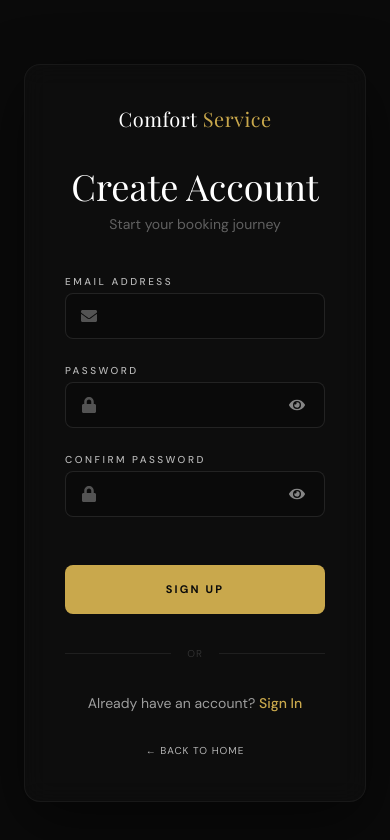
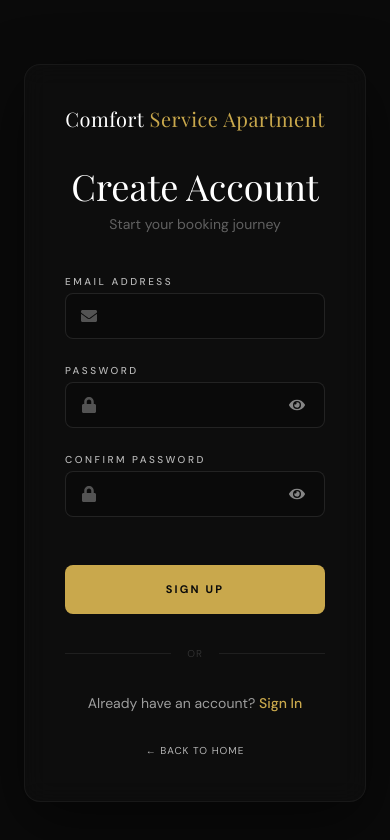
Before and after one commit to emee144/comfort, a Next.js app: page /signup in a window 390 px wide. Shown: the top 840 px of the page. Built offline with nearby package versions, Linux system fonts and the light colour scheme; a web font is replaced by a local one.

Commit message:
new changes

```diff
--- a/src/app/booking/page.js
+++ b/src/app/booking/page.js
@@ -53,7 +53,7 @@ function Receipt({ booking, onClose }) {
     win.document.write(`
       <html>
         <head>
-          <title>Booking Receipt — Comfort Serene Apartment</title>
+          <title>Booking Receipt — Comfort Service Apartment</title>
           <style>
             @import url('https://fonts.googleapis.com/css2?family=Playfair+Display:wght@400;600&family=Lato:wght@300;400&display=swap');
             * { box-sizing: border-box; margin: 0; padding: 0; }
@@ -88,7 +88,7 @@ function Receipt({ booking, onClose }) {
           <div className="receipt">
             <div className="text-center border-b border-[#C9A84C]/40 pb-6 mb-8">
               <div className="font-playfair text-2xl font-semibold">
-                Comfort <span style={{ color: "#C9A84C" }}>Serene Apartment</span>
+                Comfort <span style={{ color: "#C9A84C" }}>Service Apartment</span>
               </div>
               <div className="text-[10px] tracking-[0.25em] uppercase text-white/40 mt-2">Official Booking Receipt</div>
               <div className="mt-3">
@@ -140,7 +140,7 @@ function Receipt({ booking, onClose }) {
             </div>
 
             <div className="text-center text-[10px] text-white/20 mt-6 border-t border-white/5 pt-4">
-              Receipt generated on {new Date().toLocaleString()} · Comfort Serene Apartment
+              Receipt generated on {new Date().toLocaleString()} · Comfort Service Apartment
             </div>
           </div>
         </div>
@@ -334,7 +334,7 @@ function BookingForm({ onBooked, allBookings }) {
             <div className="space-y-3">
               {[
                 ["Bank",           "First Bank"],
-                ["Account Name",   "Comfort Serene Apartment"],
+                ["Account Name",   "Comfort Service Apartment"],
                 ["Account Number", "5326761655"],
                 ["Amount",         `₦${amount.toLocaleString()}`],
               ].map(([l, v]) => (
@@ -432,7 +432,7 @@ export default function DashboardPage() {
         <div className="flex items-center gap-3">
           {["bookings", "new"].map((t) => (
             <button key={t} onClick={() => setActiveTab(t)}
-              className={`text-[10px] tracking-widest uppercase px-4 py-2 rounded-lg transition-colors
+              className={`text-[10px] tracking-widest uppercase px-4 py-2 rounded-lg transition-colors cursor-pointer
                 ${activeTab === t
                   ? "bg-[#C9A84C]/15 text-[#C9A84C] border border-[#C9A84C]/30"
                   : "text-white/50 hover:text-white border border-transparent hover:border-white/10"}`}>
@@ -445,7 +445,7 @@ export default function DashboardPage() {
           <button
             onClick={handleLogout}
             disabled={loggingOut}
-            className="flex items-center gap-2 text-[10px] tracking-widest uppercase px-4 py-2 rounded-lg border border-white/20 text-white hover:bg-white/5 hover:border-white/40 disabled:opacity-50 transition-all duration-200 font-medium">
+            className="flex items-center gap-2 text-[10px] tracking-widest uppercase px-4 py-2 rounded-lg border border-white/20 text-white hover:bg-white/5 hover:border-white/40 disabled:opacity-50 transition-all duration-200 font-medium cursor-pointer">
             {loggingOut ? (
               <>
                 <span className="w-3 h-3 border border-white/40 border-t-white rounded-full animate-spin" />
--- a/src/app/layout.js
+++ b/src/app/layout.js
@@ -12,7 +12,7 @@ const dmSans = DM_Sans({
 })
 
 export const metadata = {
-  title: 'Comfort Serene Apartment | Ibadan',
+  title: 'Comfort Service Apartment | Ibadan',
   description: 'Premium shortlet apartment in Ibadan, Nigeria',
   icons: {
     icon: '/favicon.ico',
--- a/src/app/login/page.js
+++ b/src/app/login/page.js
@@ -79,7 +79,7 @@ export default function LoginPage() {
         {/* logo */}
         <div className="absolute top-10 left-10">
           <Link href="/" className="font-playfair text-xl font-semibold text-white tracking-wide">
-            Comfort <span className="text-[#C9A84C]">Service</span>
+            Comfort <span className="text-[#C9A84C]">Service Apartment</span>
           </Link>
         </div>
 
@@ -118,7 +118,7 @@ export default function LoginPage() {
         {/* mobile logo */}
         <div className="lg:hidden mb-10">
           <Link href="/" className="font-playfair text-xl font-semibold text-white tracking-wide">
-            Comfort <span className="text-[#C9A84C]">Service</span>
+            Comfort <span className="text-[#C9A84C]">Service Apartment</span>
           </Link>
         </div>
 
--- a/src/app/page.js
+++ b/src/app/page.js
@@ -2,9 +2,10 @@
 
 import { useState, useEffect, useRef } from 'react'
 import Image from 'next/image'
+import Link from 'next/link'
 import {
   FaWifi, FaSnowflake, FaTv, FaUtensils, FaBolt,
-  FaParking, FaLock, FaSwimmingPool,
+  FaParking, FaLock,
   FaPhone, FaWhatsapp, FaEnvelope, FaMapMarkerAlt,
   FaFacebookF, FaInstagram, FaTwitter,
   FaSun
@@ -60,7 +61,6 @@ export default function HomePage() {
     { icon: <FaBolt />,          name: '24/7 Generator' },
     { icon: <FaParking />,       name: 'Free Parking' },
     { icon: <FaLock />,          name: '24/7 Security' },
-    { icon: <FaSwimmingPool />,  name: 'Swimming Pool' },
     { icon: <FaSun />,           name: 'Solar' },
   ]
 
@@ -77,14 +77,14 @@ export default function HomePage() {
     name: 'Chioma E.',
     date: 'January 2026',
     rating: 5,
-    text: 'We stayed for 4 nights and it felt like home. The generator never failed once and the WiFi was blazing fast. Very clean and secure.'
+    text: 'We stayed for 4 nights and it felt like home. The generator never failed once and the WiFi was blazing fast. There is also solar for supply. Very clean and secure.'
   },
   {
     initial: 'T',
     name: 'Tunde F.',
     date: 'March 2026',
     rating: 5,
-    text: 'Great value for money! The pool was a wonderful bonus. Host was very responsive on WhatsApp. Even better in person than the photos!'
+    text: 'Great value for money! The serene environment was a wonderful bonus. Host was very responsive on WhatsApp. Even better in person than the photos!'
   },
   {
     initial: 'F',
@@ -128,7 +128,7 @@ const galleryImages = [
         ${scrolled ? 'py-3 bg-[#0a0a0a]/95 backdrop-blur-md border-b border-white/5' : 'py-6 bg-transparent'}`}>
 
         <a href="#" className="font-playfair text-xl font-semibold tracking-wide">
-          Comfort <span className="text-[#C9A84C]">Serene Apartment</span>
+          Comfort <span className="text-[#C9A84C]">Service Apartment</span>
         </a>
 
         <ul className="hidden md:flex gap-10 list-none">
@@ -152,7 +152,7 @@ const galleryImages = [
         <div className="absolute inset-0">
   <Image
     src="https://res.cloudinary.com/dwhga1raw/image/upload/v1774100984/SWZ_6387_vbfwa2.jpg"
-    alt="Comfort Serene Apartment"
+    alt="Comfort Service Apartment"
     fill
     style={{ objectFit: 'cover' }}
     priority
@@ -175,8 +175,8 @@ const galleryImages = [
             Where Luxury<br />Meets <em className="text-[#C9A84C]">Comfort</em>
           </h1>
 
-          <p className="animate-fadeUp delay-300 text-sm md:text-base text-white/60 tracking-[0.15em] mb-12 max-w-lg mx-auto leading-relaxed">
-            A premium 2-bedroom retreat or self-catering apartment in the heart of Ibadan.<br />
+          <p className="animate-fadeUp delay-300 text-sm md:text-base text-white/80 tracking-[0.15em] mb-12 max-w-lg mx-auto leading-relaxed">
+            A premium 2-bedroom retreat, self-catering or self-contain apartment in the heart of Ibadan.<br />
             Book direct. Pay secure. Arrive happy.
           </p>
 
@@ -348,7 +348,7 @@ const galleryImages = [
         Book Your<br /><em className="text-[#C9A84C]">Stay Today</em>
       </h2>
       <p className="text-white/60 text-sm leading-relaxed mb-10">
-        Secure your stay at Comfort Serene Apartment in just a few clicks.
+        Secure your stay at Comfort Service Apartment in just a few clicks.
         Fill in your details, choose your dates and pay via bank transfer.
       </p>
 
@@ -358,7 +358,8 @@ const galleryImages = [
           'Payment via secure bank transfer',
           'Free cancellation 48hrs before check-in',
           '24/7 WhatsApp support available',
-          'Self check-in with digital key code',
+          'Solar and generator are available for backup',
+          'Secured Environment'
         ].map((item) => (
           <li key={item} className="flex items-start gap-3 text-sm text-white/50">
             <span className="text-[#C9A84C] mt-0.5 text-xs flex-shrink-0">✦</span>
@@ -445,9 +446,11 @@ const galleryImages = [
           </div>
         </div>
 
-        <button className="btn-gold w-full text-center py-5">
-          Proceed with Bank Transfer →
-        </button>
+        <Link href="/login">
+  <button className="btn-gold w-full text-center py-5 cursor-pointer">
+    Proceed with Bank Transfer →
+  </button>
+</Link>
 
         <p className="text-center text-[10px] text-white/25 tracking-wider">
           🔒 Secure Bank Transfer · Manual Confirmation
@@ -596,7 +599,7 @@ const galleryImages = [
     {/* brand */}
     <div className="md:col-span-2">
       <div className="font-playfair text-2xl font-semibold mb-6">
-        Comfort <span className="text-[#C9A84C]">Serene Apartment</span>
+        Comfort <span className="text-[#C9A84C]">Service Apartment</span>
       </div>
       <p className="text-xs text-white/70 leading-relaxed max-w-xs mb-8">
         Premium shortlet living in the heart of Ibadan. Your comfort is our priority
--- a/src/app/signup/page.js
+++ b/src/app/signup/page.js
@@ -2,6 +2,7 @@
 
 import { useState } from 'react'
 import Link from 'next/link'
+import Image from 'next/image'
 import { useRouter } from 'next/navigation'
 import {
   FaEye, FaEyeSlash, FaEnvelope, FaLock
@@ -95,16 +96,19 @@ export default function SignupPage() {
   return (
     <div className="bg-[#0a0a0a] flex min-h-screen">
 
- {/* ══ LEFT PANEL ══ */}
-<div
-  className="hidden lg:flex lg:w-1/2 h-screen flex-shrink-0 overflow-hidden relative"
-  style={{
-    backgroundImage: `url('https://res.cloudinary.com/dwhga1raw/image/upload/v1774100982/SWZ_6383_medvry.jpg')`,
-    backgroundSize: 'cover',
-    backgroundPosition: 'center',
-    backgroundRepeat: 'no-repeat',
-  }}
->
+   {/* ══ LEFT PANEL ══ */}
+{/* ══ LEFT PANEL ══ */}
+<div className="hidden lg:block lg:w-1/2 relative h-screen flex-shrink-0 overflow-hidden">
+  {/* Image */}
+  <Image
+    src="https://res.cloudinary.com/dwhga1raw/image/upload/v1774100982/SWZ_6383_medvry.jpg"
+    alt="Comfort Service Apartment"
+    fill
+    style={{ objectFit: 'cover', objectPosition: 'center' }}
+    unoptimized
+    priority
+  />
+
   {/* Overlays */}
   <div className="absolute inset-0 z-10 bg-gradient-to-r from-[#0a0a0a]/20 to-[#0a0a0a]/60" />
   <div className="absolute inset-0 z-10 bg-gradient-to-t from-[#0a0a0a]/95 via-[#0a0a0a]/20 to-transparent" />
@@ -154,7 +158,7 @@ export default function SignupPage() {
             {/* mobile logo */}
             <div className="lg:hidden text-center mb-8">
               <Link href="/" className="font-playfair text-xl text-white tracking-wide">
-                Comfort <span className="text-[#C9A84C]">Service</span>
+                Comfort <span className="text-[#C9A84C]">Service Apartment</span>
               </Link>
             </div>
 
```
